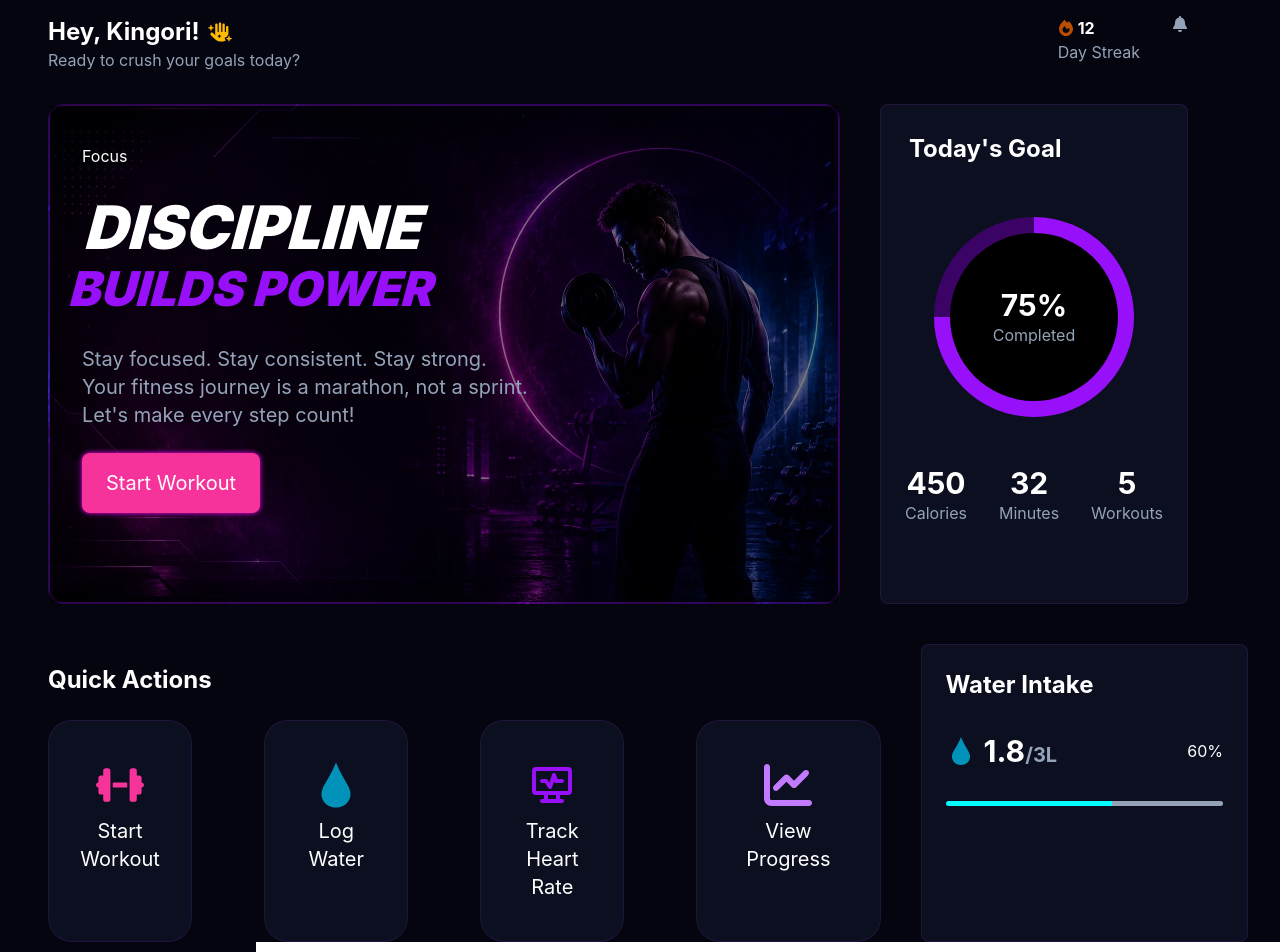
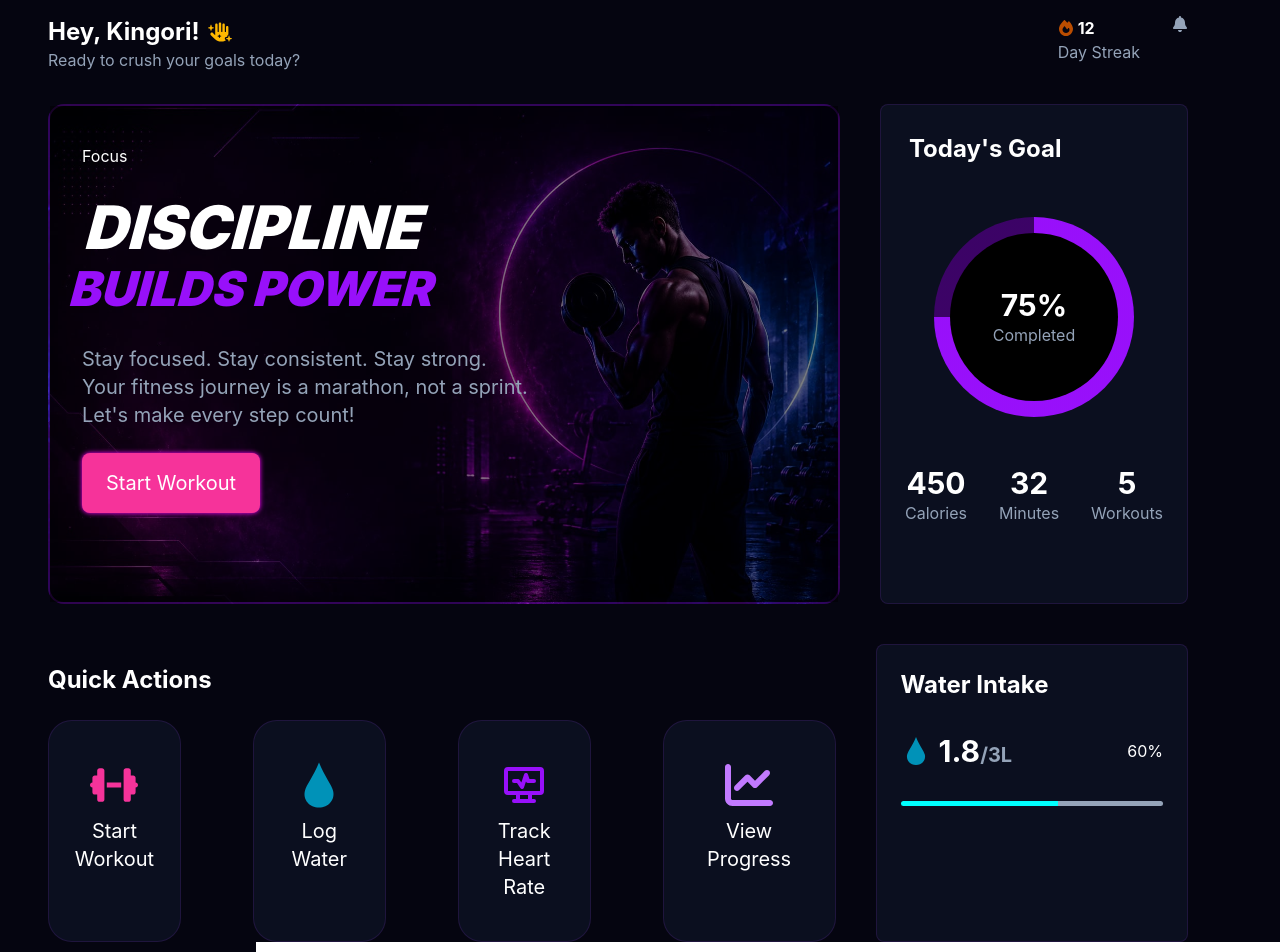
Before and after one commit to Linkon-Tuhoto/Fitness-app, a React (Vite) app: page / in a window 1280 px wide. Shown: the top 952 px of the page. Built offline with nearby package versions, Linux system fonts and the light colour scheme.

Commit message:
Layout structure

```diff
--- a/src/components/Hero.jsx
+++ b/src/components/Hero.jsx
@@ -119,7 +119,7 @@
                 </div>
             </div>
 
-            <div className='bg-slate-900/60 border border-purple-500/13 hover:border-cyan-400/40 w-[350px] rounded-lg p-6 space-y-8'>
+            <div className='bg-slate-900/60 border border-purple-500/13 hover:border-cyan-400/40 w-[350px] rounded-lg p-6 space-y-8 mr-15'>
                 <h2 className='text-2xl font-bold'>Water Intake</h2>
                 <div className='space-y-8'>
                     <div className='flex items-center justify-between mt-4'>
--- /dev/null
+++ b/src/components/Layouts.jsx
@@ -0,0 +1,16 @@
+import React from 'react'
+import Sidebar from './Sidebar'
+import { Outlet } from 'react-router-dom'
+
+function Layouts() {
+  return (
+        <div className='flex'>
+            <Sidebar />
+            <div className='flex-1 p-4'>
+                <Outlet />
+            </div>
+        </div>
+  )
+}
+
+export default Layouts
```
